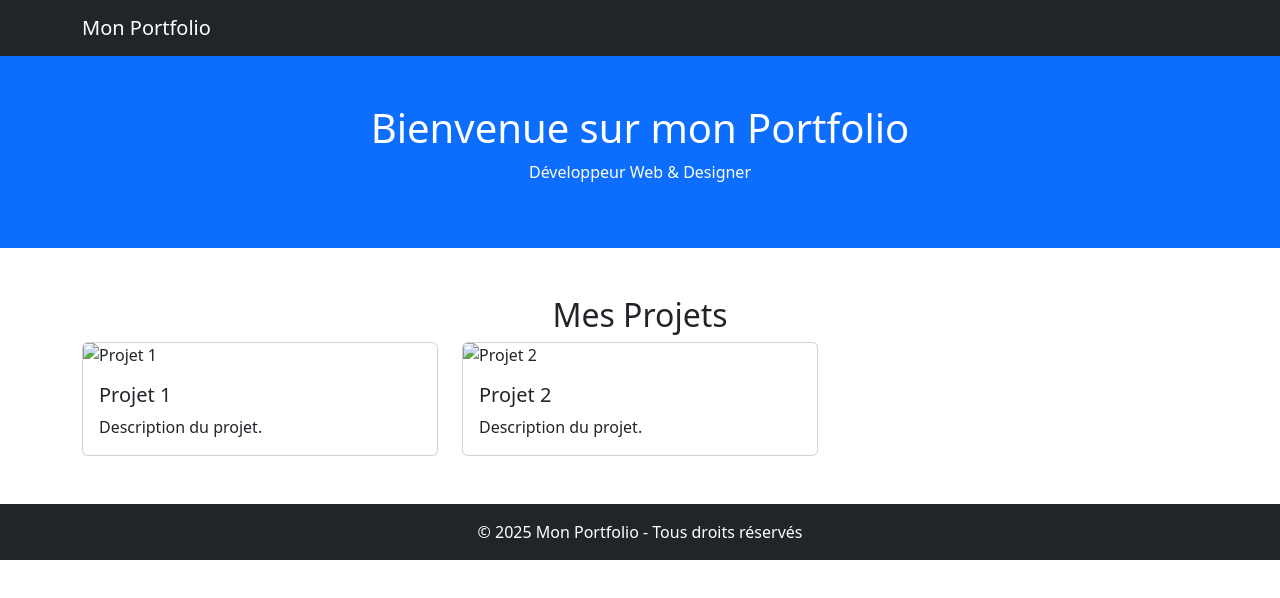
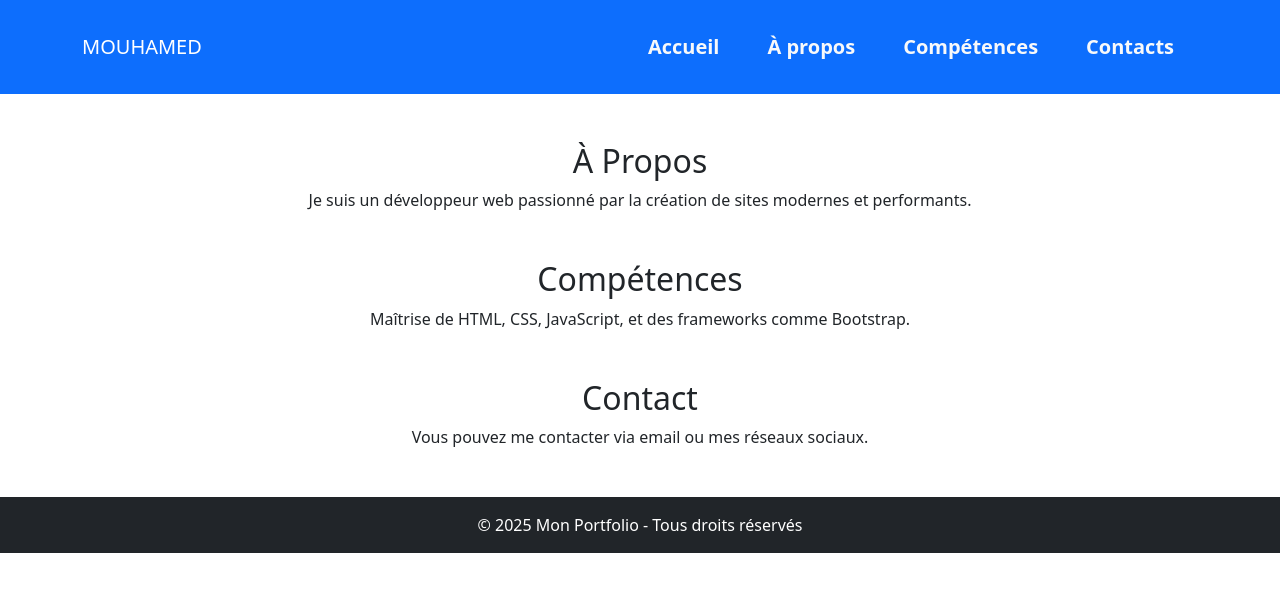
Before and after one commit to mouhamedtal/environnement, a plain HTML site: page index.html in a window 1280 px wide. Drawn offline with nearby package versions, Linux system fonts and the light colour scheme.

Commit message:
Add files via upload

```diff
--- a/index.html
+++ b/index.html
@@ -10,41 +10,59 @@
 <body>
 
     <!-- Navbar -->
-    <nav class="navbar navbar-expand-lg navbar-dark bg-dark">
-        <div class="container">
-            <a class="navbar-brand" href="#">Mon Portfolio</a>
-        </div>
-    </nav>
+
 
     <!-- Section Hero -->
-    <header class="text-center py-5 bg-primary text-white">
-        <h1>Bienvenue sur mon Portfolio</h1>
-        <p>Développeur Web & Designer</p>
+    <style>
+        .nav-link {
+            font-size: 1.25rem; /* Ajustez la taille selon vos besoins */
+        }
+    </style>
+
+    <header id="accueil" class="bg-primary text-white text-center">
+        <nav class="navbar navbar-expand-lg navbar-dark bg-primary text-white text-center py-4">
+            <div class="container">
+                <a class="navbar-brand" href="#">MOUHAMED</a>
+                <button class="navbar-toggler" type="button" data-bs-toggle="collapse" data-bs-target="#navbarNav" aria-controls="navbarNav" aria-expanded="false" aria-label="Toggle navigation">
+                    <span class="navbar-toggler-icon"></span>
+                </button>
+                <div class="collapse navbar-collapse" id="navbarNav">
+                    <ul class="navbar-nav ms-auto">
+                        <li class="nav-item">
+                            <a class="nav-link text-light fw-bold mx-3" href="#accueil"><i class="fas fa-home"></i> Accueil</a>
+                        </li>
+                        <li class="nav-item">
+                            <a class="nav-link text-light fw-bold mx-3" href="#a-propos"><i class="fas fa-user"></i> À propos</a>
+                        </li>
+                        <li class="nav-item">
+                            <a class="nav-link text-light fw-bold mx-3" href="#competences"><i class="fas fa-cogs"></i> Compétences</a>
+                        </li>
+                        <li class="nav-item">
+                            <a class="nav-link text-light fw-bold mx-3" href="#contact"><i class="fas fa-envelope"></i> Contacts</a>
+                        </li>
+                    </ul>
+                </div>
+            </div>
+        </nav>
     </header>
 
-    <!-- Section Projets -->
-    <section class="container my-5">
-        <h2 class="text-center">Mes Projets</h2>
-        <div class="row">
-            <div class="col-md-4">
-                <div class="card">
-                    <img src="assets/img/projet1.jpg" class="card-img-top" alt="Projet 1">
-                    <div class="card-body">
-                        <h5 class="card-title">Projet 1</h5>
-                        <p class="card-text">Description du projet.</p>
-                    </div>
-                </div>
-            </div>
-            <div class="col-md-4">
-                <div class="card">
-                    <img src="assets/img/projet2.jpg" class="card-img-top" alt="Projet 2">
-                    <div class="card-body">
-                        <h5 class="card-title">Projet 2</h5>
-                        <p class="card-text">Description du projet.</p>
-                    </div>
-                </div>
-            </div>
-        </div>
+
+    <!-- Section À Propos -->
+    <section id="a-propos" class="container my-5">
+        <h2 class="text-center">À Propos</h2>
+        <p class="text-center">Je suis un développeur web passionné par la création de sites modernes et performants.</p>
+    </section>
+
+    <!-- Section Compétences -->
+    <section id="competences" class="container my-5">
+        <h2 class="text-center">Compétences</h2>
+        <p class="text-center">Maîtrise de HTML, CSS, JavaScript, et des frameworks comme Bootstrap.</p>
+    </section>
+
+    <!-- Section Contact -->
+    <section id="contact" class="container my-5">
+        <h2 class="text-center">Contact</h2>
+        <p class="text-center">Vous pouvez me contacter via email ou mes réseaux sociaux.</p>
     </section>
 
     <!-- Footer -->
```
